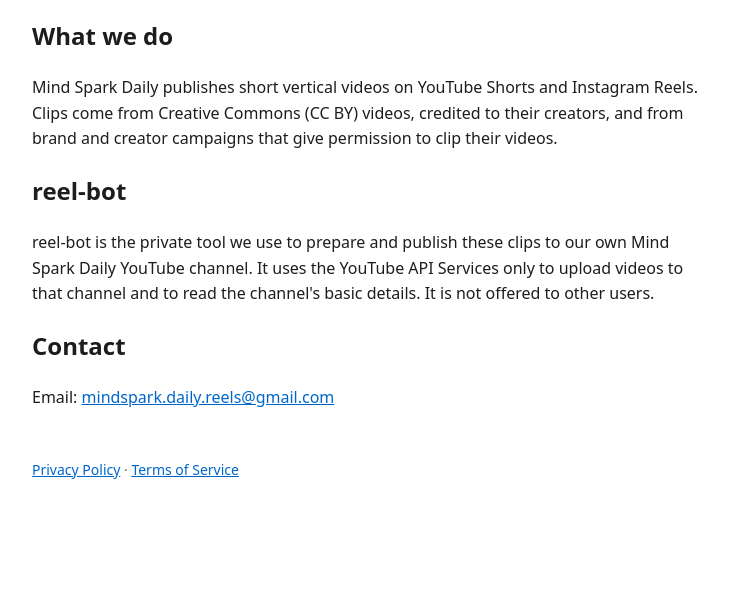
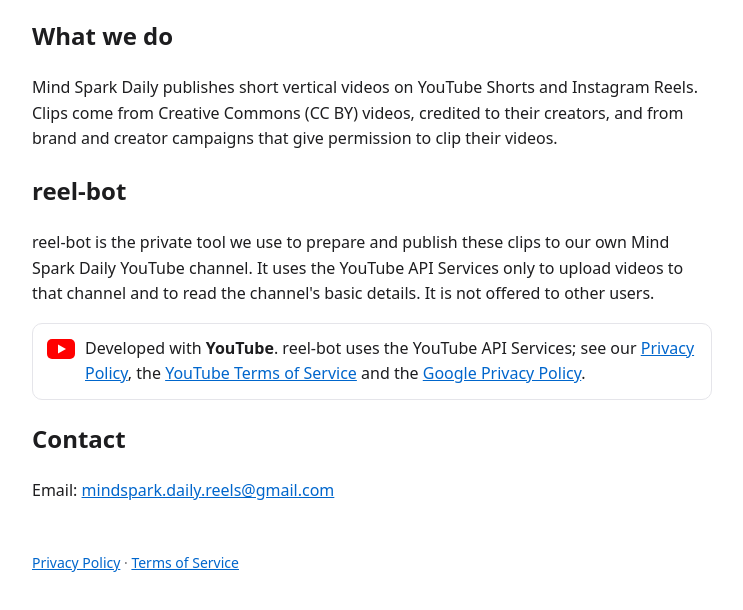
Before and after one commit to mindsparkdailyreels-oss/mindsparkdailyreels-oss.github.io, a plain HTML site: page index.html in a window 1280 px wide. Shown: the part 132-742 px from the top of the page, without its empty margins (268-1011 px from the left). Drawn offline with Linux system fonts and the light colour scheme.

Commit message:
Update index.html

```diff
--- a/index.html
+++ b/index.html
@@ -11,6 +11,8 @@
     .tag { color: #6e6e73; margin-top: 0; }
     a { color: #0066cc; }
     footer { margin-top: 48px; font-size: 14px; color: #6e6e73; }
+    .yt { display: flex; gap: 10px; align-items: flex-start; padding: 12px 14px; border: 1px solid #e5e5ea; border-radius: 10px; }
+    .yt svg { flex: none; margin-top: 3px; }
   </style>
 </head>
 <body>
@@ -27,6 +29,11 @@
   YouTube channel. It uses the YouTube API Services only to upload videos to that channel and to read the
   channel's basic details. It is not offered to other users.</p>
 
+  <p class="yt"><svg width="28" height="20" viewBox="0 0 28 20" aria-label="YouTube"><rect width="28" height="20" rx="5" fill="#FF0000"/><path d="M11 5.5v9l8-4.5z" fill="#fff"/></svg>
+  <span>Developed with <strong>YouTube</strong>. reel-bot uses the YouTube API Services; see our
+  <a href="privacy.html">Privacy Policy</a>, the <a href="https://www.youtube.com/t/terms">YouTube Terms of Service</a>
+  and the <a href="https://policies.google.com/privacy">Google Privacy Policy</a>.</span></p>
+
   <h2>Contact</h2>
   <p>Email: <a href="mailto:mindspark.daily.reels@gmail.com">mindspark.daily.reels@gmail.com</a></p>
 
```
